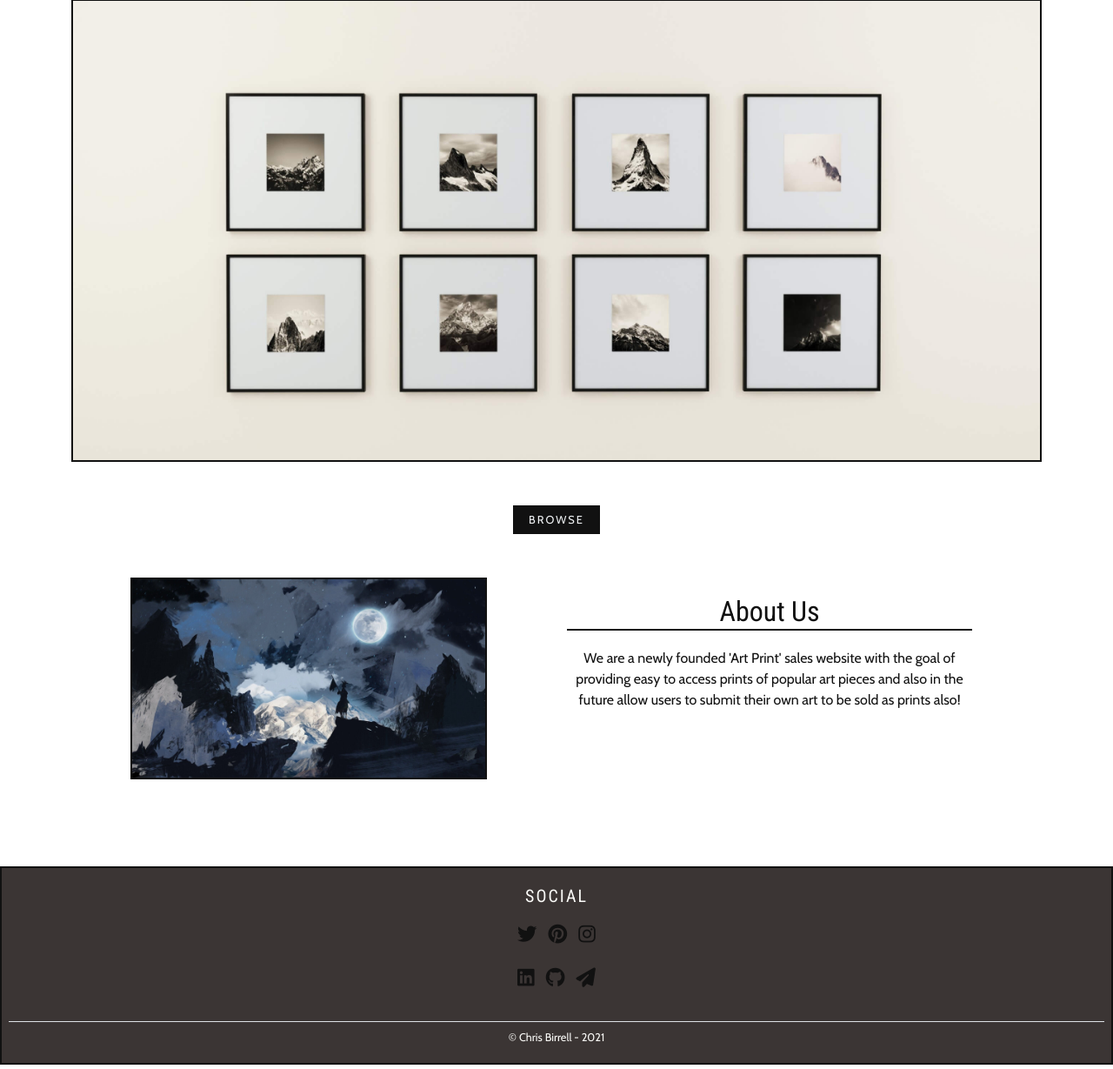
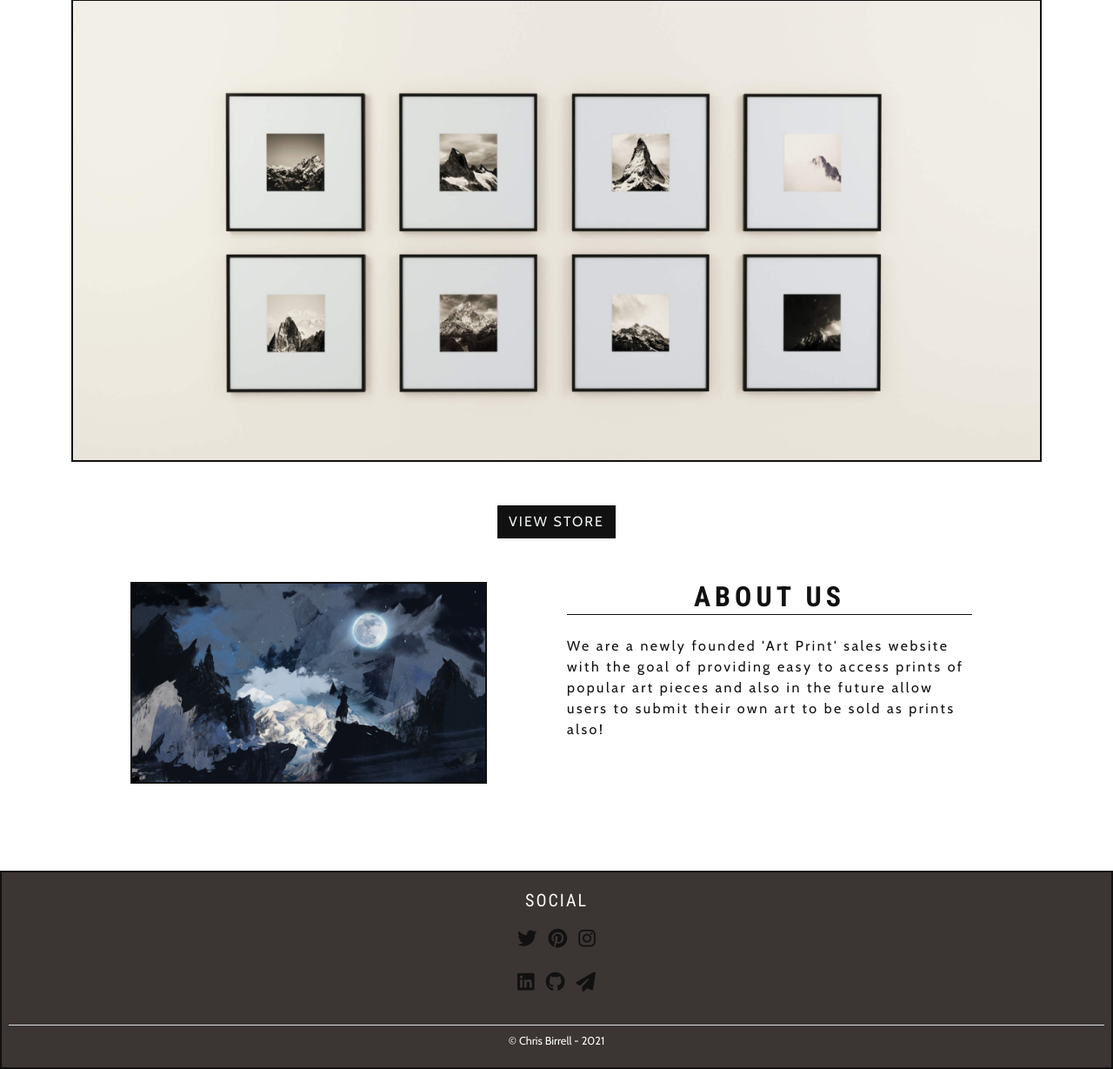
Before and after one commit to Birrellc/Project__artiZan-ms4, a Django app: page / in a window 1280 px wide. Shown: the part 171-1400 px from the top of the page at 87% size. Run offline with Django 3.2, Linux system fonts and the light colour scheme; some libraries are stand-ins or nearby versions.

Commit message:
Chore: Refactor index.html

```diff
--- a/home/templates/home/index.html
+++ b/home/templates/home/index.html
@@ -3,7 +3,7 @@
   <div class="row">
     <div class="col-12">
       <img
-        class="img-fluid home-img border"
+        class="img-fluid hero-img border"
         src="{{ MEDIA_URL }}home-img.jpg"
         alt="Home image"
       />
@@ -12,7 +12,7 @@
   <div>
     <div class="row">
       <div class="col-12 cta-container">
-        <a href="#" class="btn rounded-0 cta-btn text-uppercase">Browse</a>
+        <a href="{% url 'products' %}" class="btn rounded-0 cta-btn text-uppercase">View Store</a>
       </div>
     </div>
     <div class="row">
@@ -27,21 +27,21 @@
               <img
                 src="{{ MEDIA_URL }}last_knight.jpg"
                 class="d-block border"
-                alt="..."
+                alt="Art print image - Last Knight"
               />
             </div>
             <div class="carousel-item">
               <img
                 src="{{ MEDIA_URL }}urban_awake.jpg"
                 class="d-block border"
-                alt="..."
+                alt="Art print image - Urban Awake"
               />
             </div>
             <div class="carousel-item">
               <img
                 src="{{ MEDIA_URL }}blue_nebula.jpg"
                 class="d-block border"
-                alt="..."
+                alt="Art print image - Blue Nebula"
               />
             </div>
           </div>
@@ -67,8 +67,8 @@
       </div>
       <div class="col-12 col-md-6">
         <div class="about-container">
-          <h2 class="about-header text-center">About Us</h2>
-          <p>
+          <h2 class="header-text border-bot text-center mb-4 mt-5">About Us</h2>
+          <p class="about-text">
             We are a newly founded 'Art Print' sales website with the goal of
             providing easy to access prints of popular art pieces and also in
             the future allow users to submit their own art to be sold as prints
--- a/static/css/base.css
+++ b/static/css/base.css
@@ -38,7 +38,7 @@ hr {
 
 .banner {
   background: #3B3534;
-  color: aliceblue;
+  color: #f0f8ff;
 }
 
 .delivery-header {
@@ -83,6 +83,11 @@ hr {
   text-transform: uppercase;
 }
 
+.about-text {
+  font-size: 1rem;
+  letter-spacing: 2.5px;
+}
+
 .cta-container {
   padding-top: 50px;
   display: flex;
@@ -90,9 +95,14 @@ hr {
   align-items: center;
 }
 
+.hero-img {
+  display: flex;
+  align-content: center;
+}
+
 .cta-btn {
   color: #f0f3f5 !important;
-  font-size: 0.8rem;
+  font-size: 1rem;
   background-color: #111;
   min-width: 100px;
   font-weight: 400;
@@ -110,20 +120,22 @@ hr {
   width: 75%;
 }
 
-.home-img {
-  display: flex;
-  align-content: center;
-}
-
-.about-container {
-  padding-top: 70px;
-  text-align: center;
-}
-
 .about-header {
   border-bottom: 2px solid #111;
   margin-bottom: 20px;
   font-family: 'Roboto Condensed', sans-serif;
+}
+
+.header-text {
+  font-size: 2rem;
+  font-weight: 800;
+  letter-spacing: 5px;
+  text-transform: uppercase;
+  font-family: 'Roboto Condensed', sans-serif;
+}
+
+.border-bot {
+  border-bottom: 1px solid #111;
 }
 
 /* Store */
@@ -179,7 +191,7 @@ hr {
 }
 
 .sold-text {
-  color:#dc3545;
+  color: #dc3545;
   font-size: 1.2rem;
   font-weight: 800;
   font-family: 'Roboto Condensed', sans-serif;
@@ -310,11 +322,12 @@ hr {
 }
 
 .toast-text {
-  color:#111 !important;
+  color: #111 !important;
   font-family: 'Roboto Condensed', sans-serif;
   text-transform: uppercase;
   font-weight: 800;
 }
+
 /* Product Form */
 
 .btn-file {
@@ -385,6 +398,7 @@ hr {
 .blog-comment {
   overflow-wrap: break-word;
 }
+
 /* Contact */
 
 .contact-header h2 {
@@ -490,3 +504,13 @@ hr {
     margin-bottom: 170px;
   }
 }
+
+@media screen and (min-width: 768px) {
+  .about-container {
+    padding-right: 80px;
+  }
+
+  .post-detail-card {
+    margin-bottom: 170px;
+  }
+}
```
